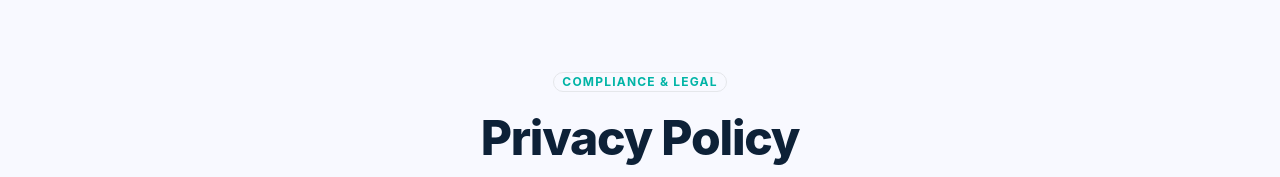
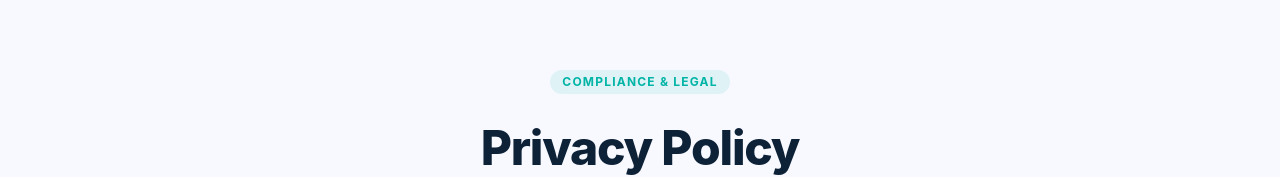
Before and after one commit to ravihirapara/cheqify-website, a Next.js app: page /en/privacy in a window 1280 px wide. Shown: the part 124-301 px from the top of the page. Built offline with nearby package versions, Linux system fonts and the light colour scheme; no server answers; a web font is replaced by a local one.

Commit message:
fix: standardize badge/tag style across all hero sections

```diff
--- a/src/components/sections/about-hero.tsx
+++ b/src/components/sections/about-hero.tsx
@@ -1,7 +1,6 @@
 "use client";
 
 import { useTranslations } from "next-intl";
-import { Badge } from "~/components/ui/badge";
 
 export function AboutHero() {
   const t = useTranslations("about.hero");
@@ -10,12 +9,9 @@ export function AboutHero() {
     <section className="relative overflow-hidden bg-gradient-to-br from-primary to-primary/70 py-24 md:py-32">
       <div className="relative z-10 mx-auto max-w-7xl px-4 sm:px-6 lg:px-8">
         <div className="mx-auto max-w-4xl text-center">
-          <Badge
-            variant="secondary"
-            className="mb-6 bg-white/20 text-xs font-bold uppercase tracking-widest text-white hover:bg-white/30"
-          >
+          <span className="mb-6 inline-flex items-center rounded-full bg-white/15 px-3 py-1 text-xs font-bold uppercase tracking-widest text-white">
             {t("badge")}
-          </Badge>
+          </span>
           <h1 className="mb-8 text-4xl font-extrabold leading-tight tracking-tight text-primary-foreground md:text-6xl lg:text-7xl">
             {t("headline")}
           </h1>
--- a/src/components/sections/comparison-hero.tsx
+++ b/src/components/sections/comparison-hero.tsx
@@ -11,9 +11,9 @@ export function ComparisonHero() {
     <section className="py-16 md:py-24">
       <div className="mx-auto max-w-7xl px-4 sm:px-6 lg:px-8">
         <div className="mx-auto max-w-3xl text-center">
-          <div className="mb-6 inline-flex items-center rounded-full bg-primary/10 px-3 py-1 text-sm font-semibold tracking-wide text-primary">
+          <span className="mb-6 inline-flex items-center rounded-full bg-primary/10 px-3 py-1 text-xs font-bold uppercase tracking-widest text-primary">
             {t("badge")}
-          </div>
+          </span>
           <h1 className="text-4xl font-bold leading-tight tracking-tight text-foreground md:text-5xl lg:text-6xl">
             {t("headlinePart1")}
             <span className="text-primary">{t("headlineHighlight")}</span>
--- a/src/components/sections/pricing-hero.tsx
+++ b/src/components/sections/pricing-hero.tsx
@@ -8,7 +8,7 @@ export function PricingHero() {
 
   return (
     <section className="mx-auto mb-24 max-w-7xl px-6 pt-16 text-center md:pt-24">
-      <span className="mb-6 inline-block rounded-full bg-primary/20 px-4 py-1.5 text-xs font-bold uppercase tracking-widest text-primary">
+      <span className="mb-6 inline-flex items-center rounded-full bg-primary/10 px-3 py-1 text-xs font-bold uppercase tracking-widest text-primary">
         {t("badge")}
       </span>
       <h1 className="mb-8 text-5xl font-extrabold leading-tight tracking-tighter md:text-7xl">
--- a/src/components/sections/privacy-hero.tsx
+++ b/src/components/sections/privacy-hero.tsx
@@ -1,7 +1,6 @@
 "use client";
 
 import { useTranslations } from "next-intl";
-import { Badge } from "~/components/ui/badge";
 
 export function PrivacyHero() {
   const t = useTranslations("privacy.hero");
@@ -9,12 +8,9 @@ export function PrivacyHero() {
   return (
     <section className="py-24 md:py-32">
       <div className="mx-auto max-w-5xl px-4 text-center sm:px-6 lg:px-8">
-        <Badge
-          variant="outline"
-          className="mb-4 text-xs font-bold uppercase tracking-widest text-primary"
-        >
+        <span className="mb-6 inline-flex items-center rounded-full bg-primary/10 px-3 py-1 text-xs font-bold uppercase tracking-widest text-primary">
           {t("badge")}
-        </Badge>
+        </span>
         <h1 className="mb-6 text-4xl font-extrabold leading-tight tracking-tight text-foreground md:text-5xl">
           {t("title")}
         </h1>
--- a/src/components/sections/terms-hero.tsx
+++ b/src/components/sections/terms-hero.tsx
@@ -1,7 +1,6 @@
 "use client";
 
 import { useTranslations } from "next-intl";
-import { Badge } from "~/components/ui/badge";
 
 export function TermsHero() {
   const t = useTranslations("terms.hero");
@@ -9,12 +8,9 @@ export function TermsHero() {
   return (
     <section className="py-24 md:py-32">
       <div className="mx-auto max-w-5xl px-4 text-center sm:px-6 lg:px-8">
-        <Badge
-          variant="outline"
-          className="mb-4 text-xs font-bold uppercase tracking-widest text-primary"
-        >
+        <span className="mb-6 inline-flex items-center rounded-full bg-primary/10 px-3 py-1 text-xs font-bold uppercase tracking-widest text-primary">
           {t("badge")}
-        </Badge>
+        </span>
         <h1 className="mb-6 text-4xl font-extrabold leading-tight tracking-tight text-foreground md:text-5xl">
           {t("title")}
         </h1>
```
